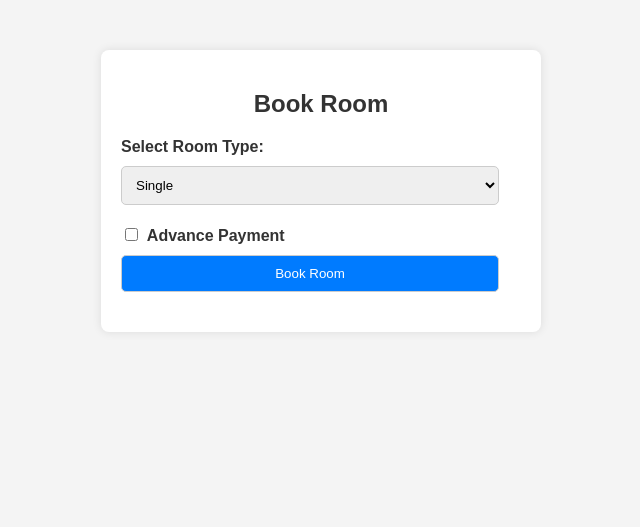
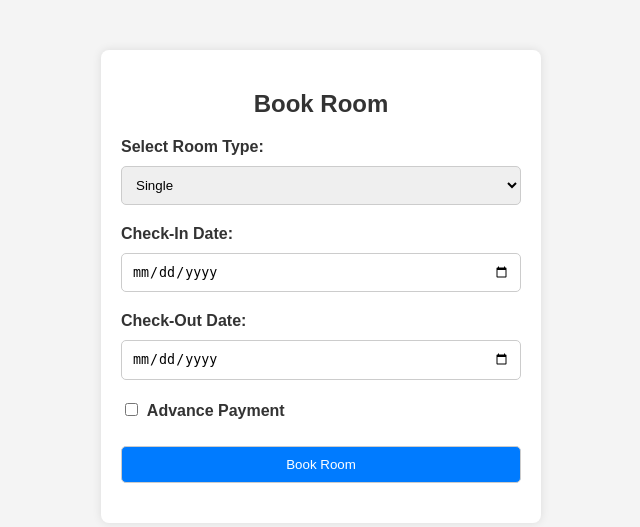
Before and after one commit to annmaryajith/MCA-Main-Project-PHMS, a PHP site: page /book_room.php in a window 1280 px wide. Shown: the top 527 px of the page, without its empty margins (319-959 px from the left). Run offline with PHP 8.4, Linux system fonts and the light colour scheme.

Commit message:
Add files via upload

```diff
--- a/book_room.php
+++ b/book_room.php
@@ -5,6 +5,7 @@
     <meta name="viewport" content="width=device-width, initial-scale=1.0">
     <title>Book Room</title>
     <style>
+        /* Your CSS styles here */
         body {
             font-family: Arial, sans-serif;
             background-color: #f4f4f4;
@@ -34,8 +35,8 @@
             font-weight: bold;
         }
 
-        select, input[type="number"], input[type="submit"] {
-            width: calc(100% - 22px); /* Adjust for the border width */
+        select, input[type="date"], input[type="checkbox"], input[type="submit"] {
+            width: 100%;
             padding: 10px;
             margin-bottom: 20px;
             border: 1px solid #ccc;
@@ -43,7 +44,10 @@
             box-sizing: border-box;
         }
 
+        /* Adjust checkbox alignment */
         input[type="checkbox"] {
+            display: inline-block;
+            width: auto;
             margin-right: 5px;
         }
 
@@ -62,27 +66,44 @@
 <body>
     <div class="container">
         <h2>Book Room</h2>
-        <form action="update_room.php" method="post">
+        <form action="update_room.php" method="post" onsubmit="return validateForm()">
             <label for="booked_room_type">Select Room Type:</label>
-            <select name="booked_room_type" id="booked_room_type">
+            <select name="booked_room_type" id="booked_room_type" required>
                 <option value="single">Single</option>
                 <option value="double">Double</option>
                 <option value="triple">Triple</option>
                 <!-- Add options for other room types -->
             </select>
 
+            <label for="check_in_date">Check-In Date:</label>
+            <input type="date" id="check_in_date" name="check_in_date" required>
+
+            <label for="check_out_date">Check-Out Date:</label>
+            <input type="date" id="check_out_date" name="check_out_date" required>
+
+            <!-- Adjust checkbox alignment -->
             <label for="advance_payment">
                 <input type="checkbox" id="advance_payment" name="advance_payment" value="1">
                 Advance Payment
             </label>
-
-            <!-- <label for="advance_amount">Advance Amount:</label>
-            <input type="number" id="advance_amount" name="advance_amount" min="0" step="0.01" placeholder="Enter advance amount"> -->
 
             <!-- Retrieve hostel ID from the URL -->
             <input type="hidden" name="hostel_id" value="<?php echo isset($_GET['hostel_id']) ? $_GET['hostel_id'] : ''; ?>">
             <input type="submit" value="Book Room">
         </form>
     </div>
+
+    <script>
+        function validateForm() {
+            var checkInDate = document.getElementById("check_in_date").value;
+            var checkOutDate = document.getElementById("check_out_date").value;
+
+            if (checkOutDate < checkInDate) {
+                alert("Check-out date cannot be before check-in date");
+                return false;
+            }
+            return true;
+        }
+    </script>
 </body>
 </html>
```
